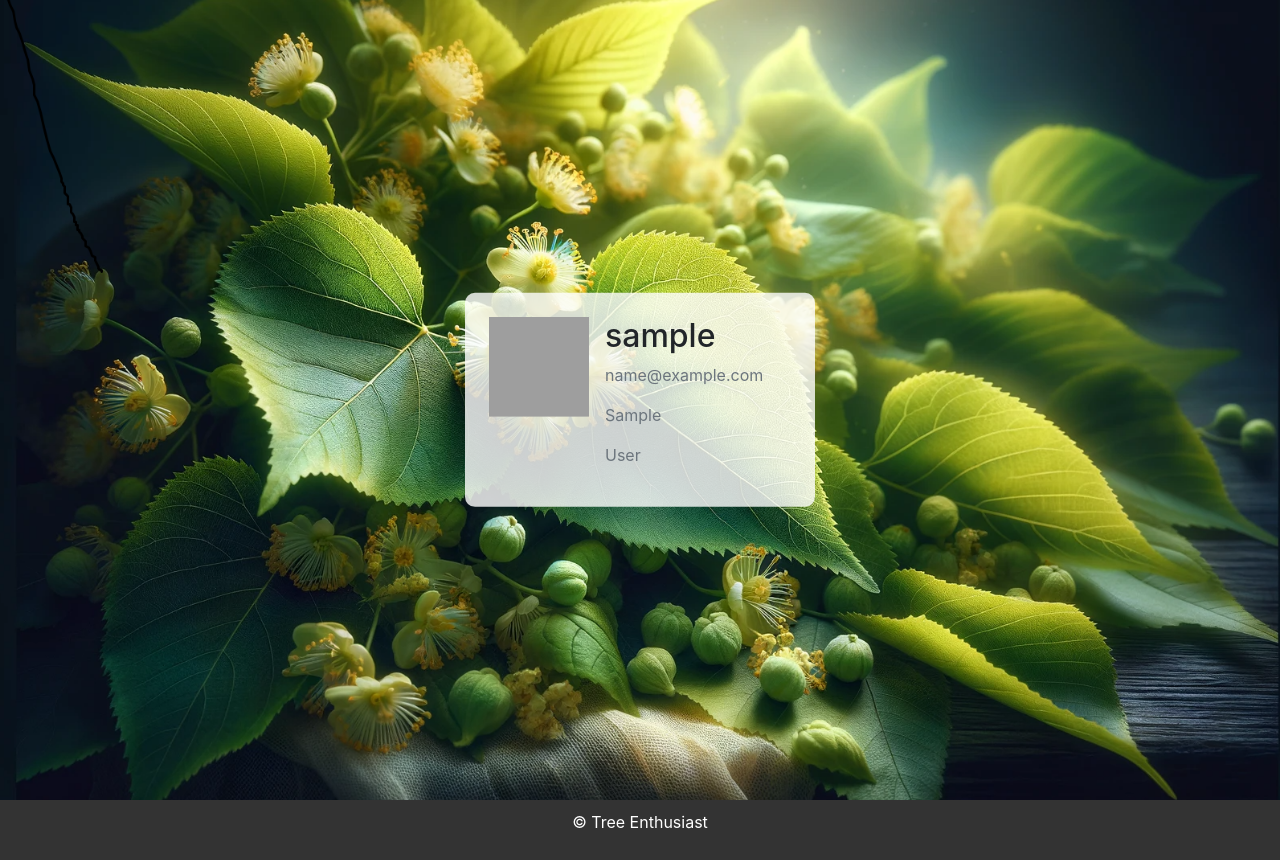
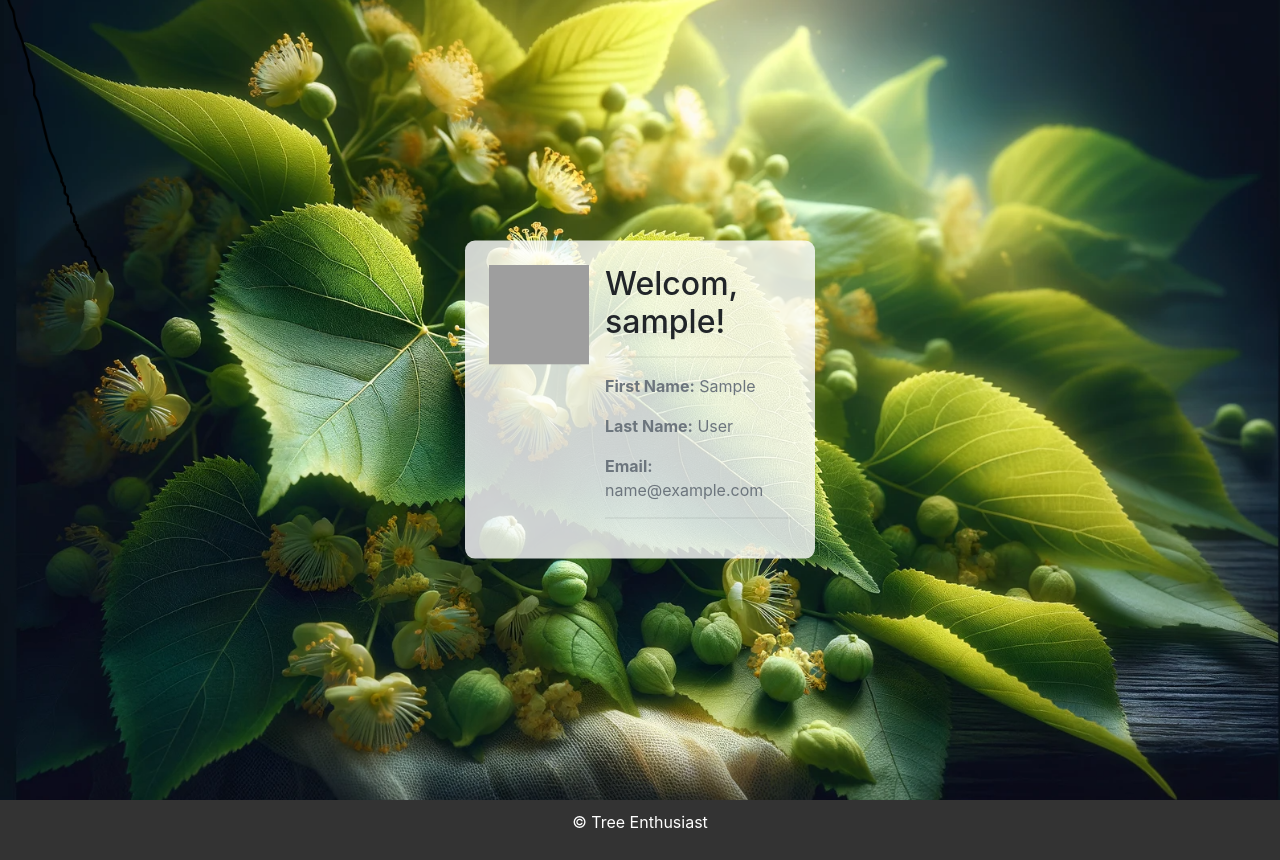
Before and after one commit to vica781/Tree-Enthusiast-vica781, a Django app: page /profile/ in a window 1280 px wide. Shown: the part 84-944 px from the top of the page. Run offline with Django 3.2, Linux system fonts and the light colour scheme; the visitor is signed in with stand-in values (Sample User, id 1); grey boxes are pictures that could not be loaded.

Commit message:
Fix: repare admin login and profile viewing

```diff
--- a/tree_identification/models.py
+++ b/tree_identification/models.py
@@ -17,8 +17,7 @@ class Contact(models.Model):
 # Model to store Registration form data
 class Profile(models.Model):
     user = models.OneToOneField(User, on_delete=models.CASCADE, null=True)
-    image = models.ImageField(default="default.jpg", upload_to="profile_pics")
-    created_at = models.DateTimeField(auto_now_add=True)
+    image = models.ImageField(default="default.png", upload_to="profile_pics")
 
     def __str__(self):
         return f"{self.user.username} Profile"
--- a/tree_identification/templates/login.html
+++ b/tree_identification/templates/login.html
@@ -3,7 +3,7 @@
 <div class="position-relative">
   <!-- Background Image -->
   <img
-    src="{% static 'assets/images/background_images/login-page-img.png' %}"
+    src="{% static 'assets/images/background_images/login-page-img-1.png' %}"
     alt="Login Page Background"
     class="img-fluid w-100"
     style="height: 100vh; object-fit: cover"
--- a/tree_identification/templates/profile.html
+++ b/tree_identification/templates/profile.html
@@ -22,21 +22,32 @@
           <div class="content-section">
             <div class="media">
               <img
-                class="mr-3 account-img"
+                class="rounded_circle mr-3 account-img"
                 src="{% if user.profile.image.url %}
                   {{ user.profile.image.url }}
                   {% else %}
-                  https://i.pinimg.com/736x/cb/73/15/cb73150342526c2c914e154abe779325.jpg
+                  {% static 'assets/profile_images/user-prof-img.png' %}
                   {% endif %}"
-                alt="Close up image on a birch tree leaves"
+                alt="default profile picture of a tree"
                 width="100px"
                 height="100px"
               />
               <div class="media-body">
-                <h2 class="account-heading">{{ user.username }}</h2>
-                <p class="text-secondary">{{ user.email }}</p>
-                <p class="text-secondary">{{ user.first_name }}</p>
-                <p class="text-secondary">{{ user.last_name }}</p>
+                <div id="profile-heading">
+                  <h2 class="account-heading">Welcom, {{ user.username }}!</h2>
+                </div>
+                <hr />
+                <p class="text-secondary">
+                  <strong>First Name:</strong> {{ user.first_name }}
+                </p>
+                <p class="text-secondary">
+                  <strong>Last Name:</strong> {{ user.last_name }}
+                </p>
+                <p class="text-secondary">
+                  <strong>Email:</strong> {{ user.email }}
+                </p>
+                <hr />
+                <div id="profile-footer"></div>
               </div>
             </div>
           </div>
--- a/tree_identification/urls.py
+++ b/tree_identification/urls.py
@@ -9,6 +9,7 @@ from .views import register_user
 from .views import login_user
 from .views import logout_user
 from .views import contact
+from tree_identification import views as user_views
 
 urlpatterns = [
     path("", views.home, name="home"),
```
Also changed, not shown: tree_identification/apps.py (+12 -2 lines), tree_identification/signals.py (added, +15 -0 lines), media/profile_pics/default.png (renamed from media/profile_pics/users-prof-img.png), media/profile_pics/default_NBYRgCP.png (renamed from media/profile_pics/users-prof-img_4yN2X1s.png), media/profile_pics/profile-img.png (renamed from media/profile_pics/profile-img-1.png), media/profile_pics/profile-img_RgxTIZw.png (renamed from media/profile_pics/profile-img-1_rJpzK6w.png), media/profile_pics/profile-img_d5nhx9Q.png (added), tree_identification/migrations/0004_remove_profile_created_at.py (added), tree_identification/static/assets/images/background_images/login-page-img-1.png (added), tree_identification/static/assets/images/profile_images/users-prof-img.png (added).
